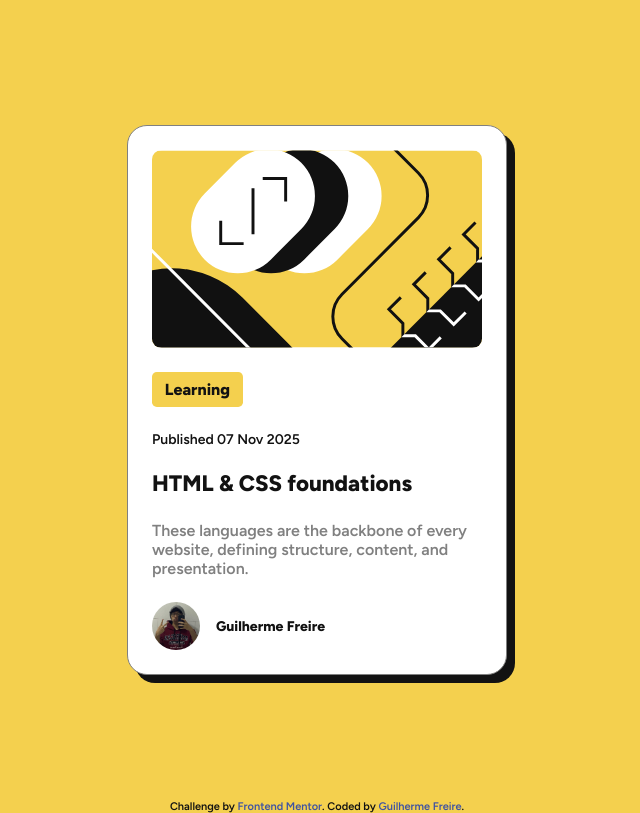
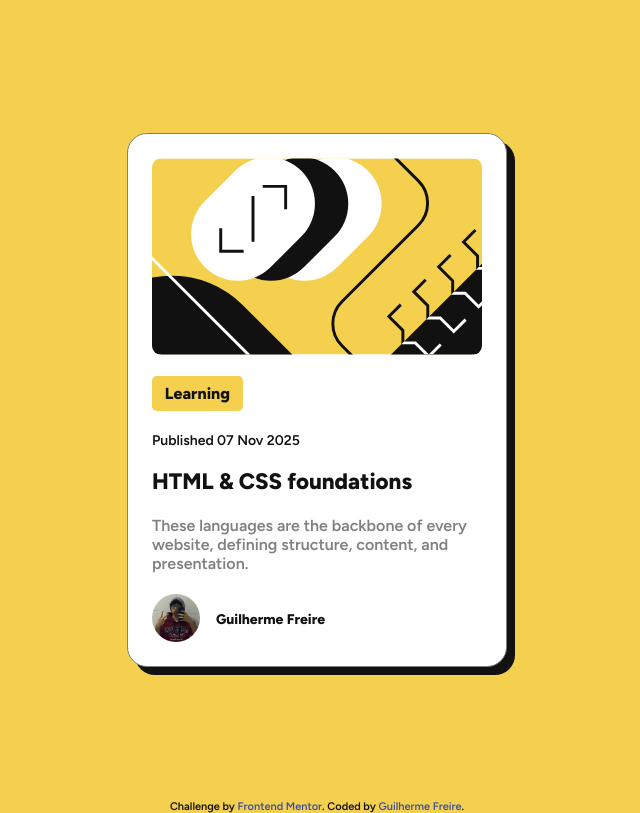
Before and after one commit to RavineEnvy/blog-preview-card-main, a plain HTML site: page index.html in a window 1280 px wide. Shown: the whole page, without its empty margins (323-963 px from the left). Drawn offline with Linux system fonts and the light colour scheme.

Commit message:
better gap

```diff
--- a/style.css
+++ b/style.css
@@ -104,7 +104,7 @@ body {
 .blog-container {
     background-color: var(--clr-White);
     border-radius: 20px;
-    border: 1.5px solid var(--clr-Grey);
+    border: 1.6px solid var(--clr-Grey);
     box-shadow: 8px 8px 0px var(--clr-Black);
     transition: box-shadow 0.2s ease;
     padding: 24px;
@@ -113,7 +113,7 @@ body {
     align-items: start;
     justify-content: center;
     max-width: 380px;
-    gap: 8px;
+    gap: 5px;
 }
 
 .blog-container:hover {
```
